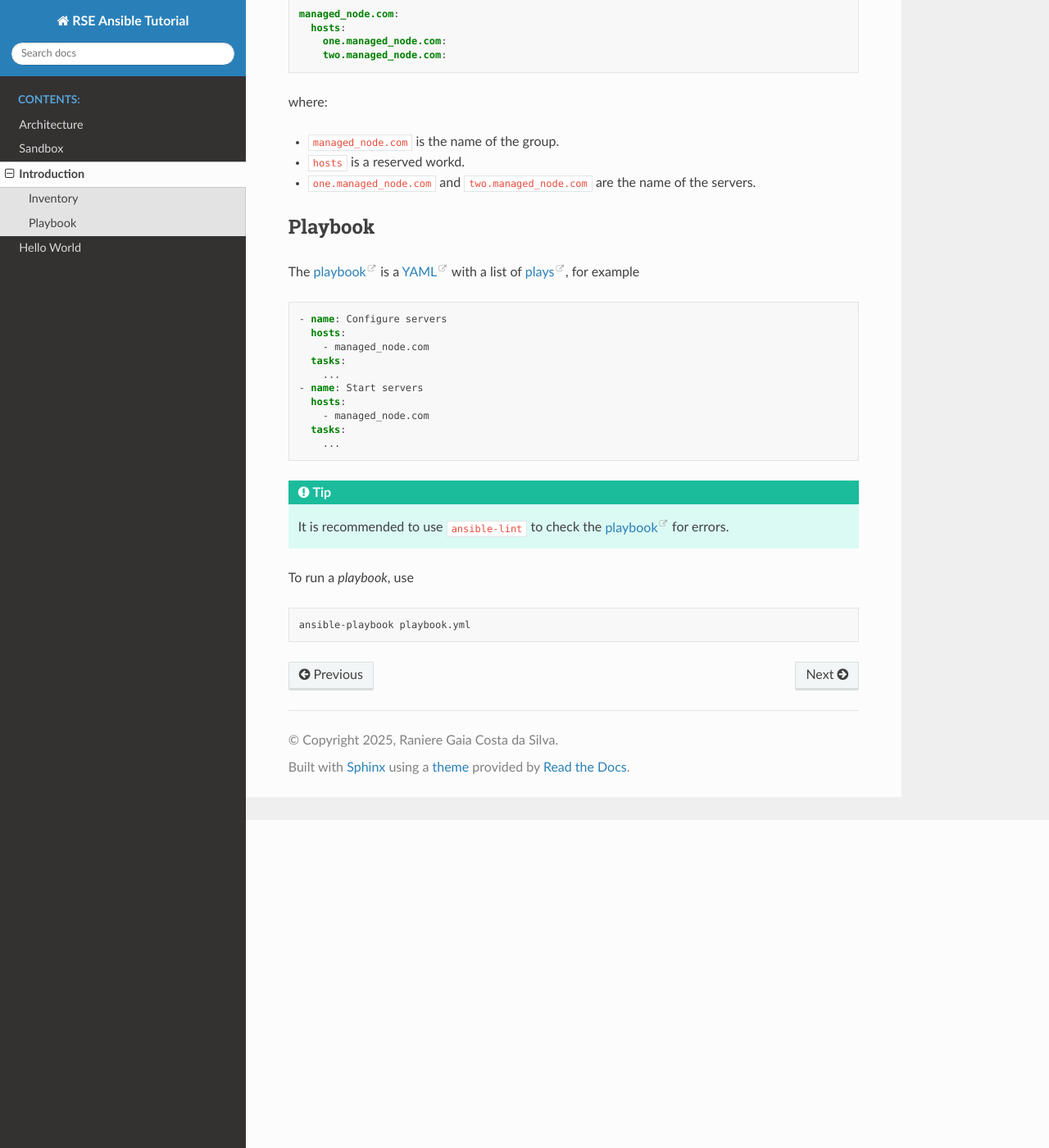
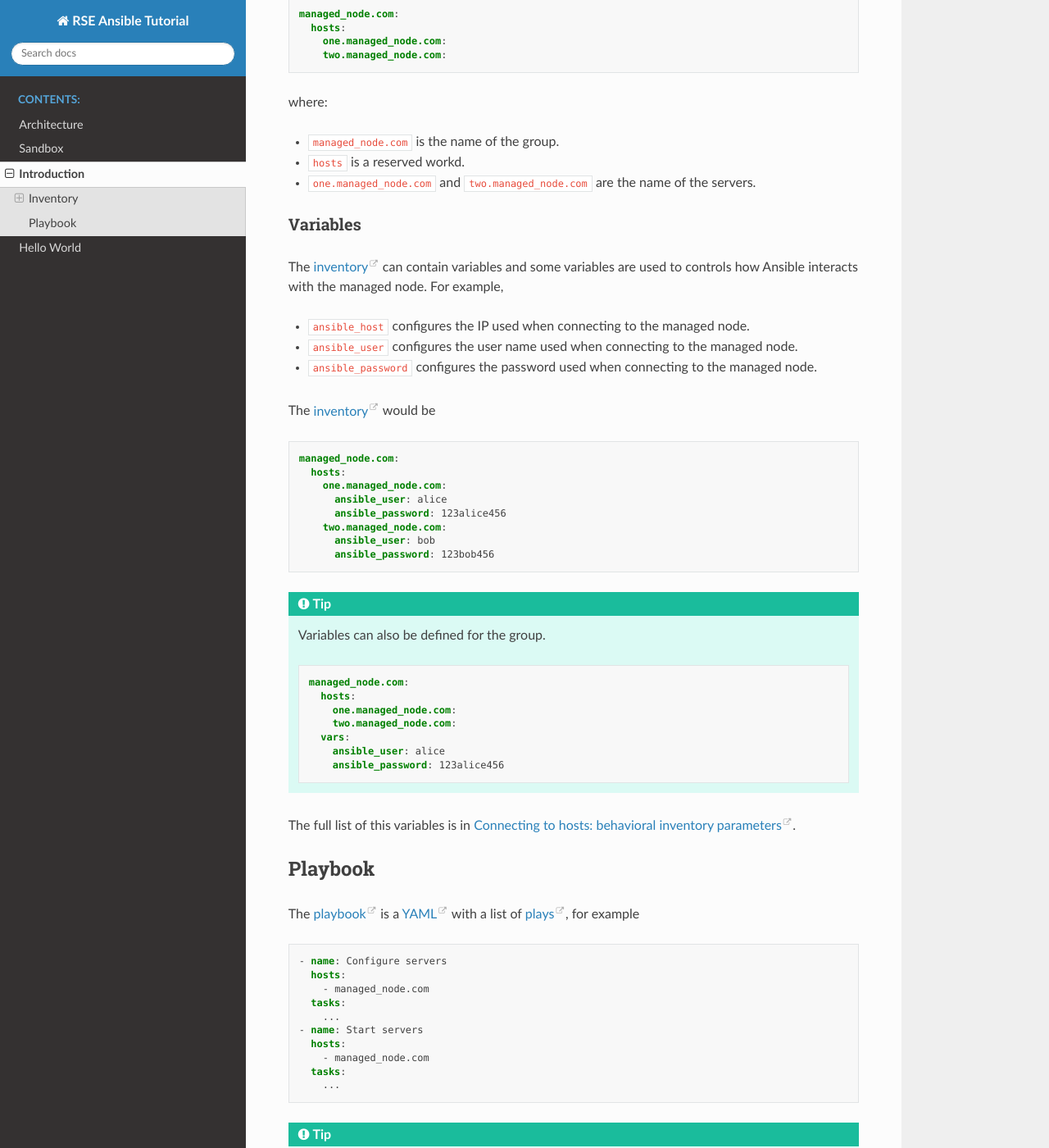
Before and after one commit to rgaiacs/rse-ansible-tutorial, a Sphinx documentation site: the page built from source/introduction.rst, in a window 1280 px wide and 1400 px high, scrolled down 400 px. Shown: the whole window at 82% size. Built offline with Sphinx 7.4.7 and the Read the Docs theme 3.1.0, drawn with Linux system fonts in a browser that asks for light colours; some of the changed text lies outside the part shown.

Commit message:
Expand notes

```diff
--- a/source/introduction.rst
+++ b/source/introduction.rst
@@ -20,6 +20,45 @@ where:
 - ``managed_node.com`` is the name of the group.
 - ``hosts`` is a reserved workd.
 - ``one.managed_node.com`` and ``two.managed_node.com`` are the name of the servers.
+
+Variables
+^^^^^^^^^
+
+The `inventory`_ can contain variables and some variables are used to controls how Ansible interacts with the managed node.
+For example,
+
+- ``ansible_host`` configures the IP used when connecting to the managed node.
+- ``ansible_user`` configures the user name used when connecting to the managed node.
+- ``ansible_password`` configures the password used when connecting to the managed node.
+
+The `inventory`_ would be
+
+..  code:: yaml
+
+    managed_node.com:
+      hosts:
+        one.managed_node.com:
+          ansible_user: alice
+          ansible_password: 123alice456
+        two.managed_node.com:
+          ansible_user: bob
+          ansible_password: 123bob456
+
+..  tip::
+
+    Variables can also be defined for the group.
+
+    ..  code:: yaml
+
+        managed_node.com:
+          hosts:
+            one.managed_node.com:
+            two.managed_node.com:
+          vars:
+            ansible_user: alice
+            ansible_password: 123alice456
+
+The full list of this variables is in `Connecting to hosts: behavioral inventory parameters <https://docs.ansible.com/ansible/latest/inventory_guide/intro_inventory.html#connecting-to-hosts-behavioral-inventory-parameters>`_.
 
 Playbook
 --------
@@ -47,4 +86,6 @@ To run a `playbook`, use
 
 ..  code:: bash
 
-    ansible-playbook playbook.yml
+    ansible-playbook \
+    --inventory path/to/production.yml \
+    playbook.yml
```
Also changed, not shown: source/hello-word.rst (+24 -2 lines).
